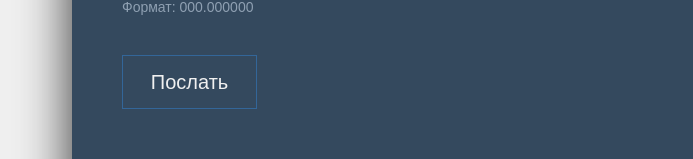
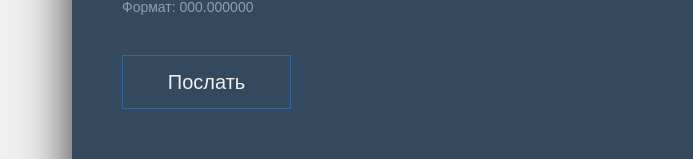
Before and after one commit to AKopytenko/mqttMarker, a Vue app: page / in a window 1280 px wide. Shown: the part 455-614 px from the top of the page, without its empty margins (568-1261 px from the left). Built offline with nearby package versions, Linux system fonts and the light colour scheme; a web font is replaced by a local one.

Commit message:
Установка маркеров через форму

```diff
--- a/src/components/MqttMarker.vue
+++ b/src/components/MqttMarker.vue
@@ -1,7 +1,11 @@
 <template>
     <div class="mqttMarker">
-        <MqttMarkerMap />
-        <MqttMarkerForm />
+        <MqttMarkerMap
+            :coordsForm="coordsForm"
+        />
+        <MqttMarkerForm
+            @sendMarkerData="processSendMarkerData"
+        />
     </div>
 </template>
 
@@ -16,14 +20,22 @@ export default {
         MqttMarkerMap,
         MqttMarkerForm
     },
-    props: {},
-    computed: {},
-    methods: {},
-    watch: {},
     data() {
-        return {}
+        return {
+            coordsForm: {
+                name: 'Начальная',
+                x: 55.849913,
+                y: 37.542815
+            }
+        }
     },
-    mounted() {}
+    methods: {
+        processSendMarkerData(data) {
+            this.coordsForm.name   = data.name;
+            this.coordsForm.x      = data.x;
+            this.coordsForm.y      = data.y;
+        }
+    }
 }
 </script>
 
--- a/src/components/MqttMarkerForm.vue
+++ b/src/components/MqttMarkerForm.vue
@@ -5,7 +5,7 @@
 
             <formInput
                 label="Название метки"
-                inputId="pointName"
+                inputId="markerName"
                 min="3"
                 max="75"
                 descr="3-75 знаков. Буквы, цифры, пробелы, символы '- , .'"
@@ -14,7 +14,7 @@
 
             <formInput
                 label="Широта"
-                inputId="pointX"
+                inputId="markerX"
                 min="2"
                 max="10"
                 descr="Формат: 000.000000"
@@ -23,7 +23,7 @@
 
             <formInput
                 label="Долгота"
-                inputId="pointY"
+                inputId="markerY"
                 min="2"
                 max="10"
                 descr="Формат: 000.000000"
@@ -31,13 +31,12 @@
             />
 
             <div class="mapControl__formGroup">
-                <input
-                    type="submit"
-                    value="Послать"
+                <a
+                    href="#"
                     class="mapControl__formSubmit"
                     :class="{ unable: !formValid }"
-                    @click="sendMarker()"
-                >
+                    @click.prevent="sendMarkerData()"
+                >Послать</a>
             </div>
 
         </form>
@@ -47,48 +46,52 @@
 <script>
 
 import formInput from './input/formInput.vue'
+import MqttMarkerMap from './MqttMarkerMap.vue'
 
 let formFields = new Map();
-formFields.set('pointName', false);
-formFields.set('pointX', false);
-formFields.set('pointY', false);
+formFields.set('markerName', false);
+formFields.set('markerX', false);
+formFields.set('markerY', false);
 
 export default {
     name: 'MqttMarkerForm',
     props: {},
     components: {
-        formInput
+        formInput,
+        MqttMarkerMap
     },
     computed: {},
     data() {
         return {
-            formValid: false
+            validForm: false
         }
     },
     methods: {
         processValidInput(result) {
             if(result.status) {
-                formFields.set(result.input, true);
+                formFields.set(result.input, result.value);
             } else {
                 formFields.set(result.input, false);
             }
 
-            if(formFields.get('pointName') && formFields.get('pointX') && formFields.get('pointY')) {
-                this.formValid = true;
+            if(formFields.get('markerName') && formFields.get('markerX') && formFields.get('markerY')) {
+                this.validForm = true;
             } else {
-                this.formValid = false;
+                this.validForm = false;
             }
         },
-        sendMarker() {
-            if(this.formValid) {
-                console.log('Marker send: OK')
+        sendMarkerData(data) {
+            if(this.validForm) {
+                this.$emit('sendMarkerData', {
+                    name: formFields.get('markerName'),
+                    x: formFields.get('markerX'),
+                    y: formFields.get('markerY')
+                })
             } else {
-                console.log('Marker send: FAIL')
+                console.log('Ошибка: Форма заполнена некорректно');
             }
         }
-    },
-    watch: {},
-    mounted() {}
+    }
 }
 </script>
 
@@ -181,6 +184,9 @@ export default {
         }
 
         &Submit {
+            display: block;
+            text-align: center;
+            text-decoration: none;
             background: #369;
             border: 0;
             font-size: calc((100vw - 480px)/ (1280 - 480) * (24 - 16) + 12px);
--- a/src/components/MqttMarkerMap.vue
+++ b/src/components/MqttMarkerMap.vue
@@ -3,14 +3,14 @@
         <div id="mqttMarkerMap_yandex" class="mapFiddle__wrapper">
             <yandex-map
                 :settings="settings"
-                :coords="coords"
+                :coords="[coordsForm.x, coordsForm.y]"
                 :zoom="15"
                 :controls="controls"
             >
                 <ymap-marker
-                    :coords="coords"
+                    :coords="[coordsForm.x, coordsForm.y]"
                     marker-id="1"
-                    hint-content="Странный дом"
+                    :hint-content="coordsForm.name"
                 />
             </yandex-map>
         </div>
@@ -19,18 +19,17 @@
 
 <script>
 
-import { loadYmap, yandexMap, ymapMarker } from 'vue-yandex-maps'
+import { yandexMap, ymapMarker } from 'vue-yandex-maps'
 
 export default {
     name: 'MqttMarkerMap',
-    props: {},
+    props: {
+        coordsForm: Object
+    },
     components: {
         yandexMap,
         ymapMarker
     },
-    computed: {},
-    methods: {},
-    watch: {},
     data() {
         return {
             settings: {
@@ -41,12 +40,11 @@ export default {
                 controls: ['zoomControl']
             },
             coords: [
-                55.849913, 37.542815
+                this.coordsForm.x, this.coordsForm.y
             ],
             controls: ['zoomControl']
         }
-    },
-    mounted() {}
+    }
 }
 
 </script>
--- a/src/components/input/formInput.vue
+++ b/src/components/input/formInput.vue
@@ -27,14 +27,15 @@ export default {
         inputCoords: function() {
             let inputVal = this.val
             this.inputValid = true
-            if(this.inputId !== 'pointName') {
+            if(this.inputId !== 'markerName') {
                 ( /^-?\d{1,3}\.\d{1,8}$/.test(inputVal) && inputVal <= 180 && inputVal >= -180) ? this.inputValid = true : this.inputValid = false
             } else {
                 ( /^[A-Za-zА-Яа-я\d\s\.\,]{3,75}$/.test(inputVal) ) ? this.inputValid = true : this.inputValid = false
             }
             this.$emit('validInput', {
                 input: this.inputId,
-                status: this.inputValid
+                status: this.inputValid,
+                value: inputVal
             })
         }
     },
--- a/src/index.js
+++ b/src/index.js
@@ -1,7 +1,6 @@
 import App from './App.vue'
 import Vue from 'vue'
 
-import './js/common'
 import './assets/scss/layout.scss'
 
 new Vue({
```
